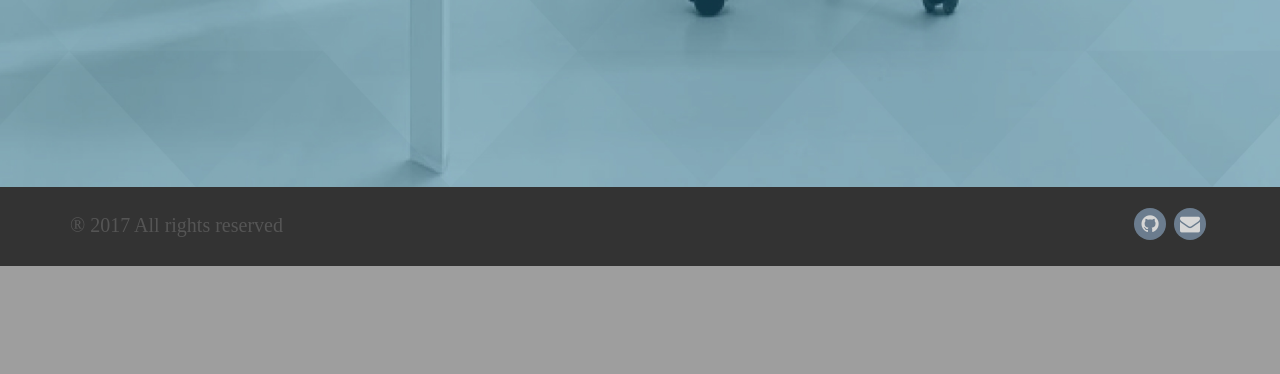
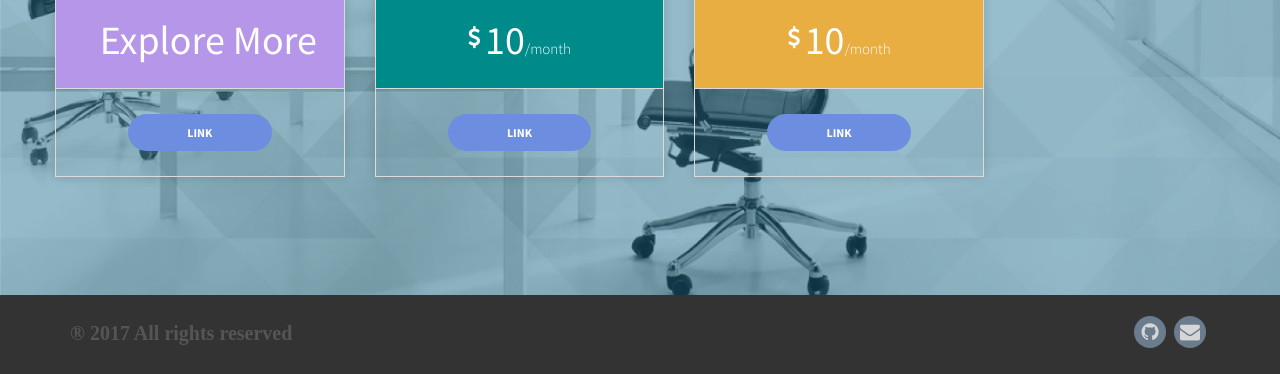
Before and after one commit to MichaelMMeskhi/MLRP, a Flask app: template templates/result.html in a window 1280 px wide. Shown: the part 1310-1684 px from the top of the page. Before the commit the page ends 1576 px from the top, so only its background shows below. Run offline with Flask 2, Linux system fonts and the light colour scheme; the template is opened without the code that fills it: most values are stand-ins (such as "Sample title", 1, 10 or a date in 2020); parts of the project's set-up code (start-up, migrations or seed data) failed here and were passed over; some libraries are stand-ins or nearby versions.

Commit message:
Table updated

```diff
--- a/templates/index.html
+++ b/templates/index.html
@@ -8,8 +8,12 @@
     <link rel="stylesheet" href="{{ url_for('static', filename='bootstrap/css/bootstrap.min.css') }}">
     <link rel="stylesheet" href="https://fonts.googleapis.com/css?family=Source+Sans+Pro:300,400,700,400italic">
     <link rel="stylesheet" href="{{ url_for('static', filename='fonts/font-awesome.min.css') }}">
+    <link rel="stylesheet" href="https://daneden.github.io/animate.css/animate.min.css">
+    <link rel="stylesheet" href="{{ url_for('static', filename='css/Pricing-Table-Style-01.css') }}">
+    <link rel="stylesheet" href="{{ url_for('static', filename='css/Pricing-Table-Style-011.css') }}">
+    <link rel="stylesheet" href="{{ url_for('static', filename='css/Pricing-Tables.css') }}">
+    <link rel="stylesheet" href="{{ url_for('static', filename='css/Pricing-Tables1.css') }}">
     <link rel="stylesheet" href="{{ url_for('static', filename='css/user.css') }}">
-
 </head>
 
 <body style="background-color:rgb(51,51,51);">
--- a/templates/result.html
+++ b/templates/result.html
@@ -8,6 +8,11 @@
     <link rel="stylesheet" href="{{ url_for('static', filename='bootstrap/css/bootstrap.min.css') }}">
     <link rel="stylesheet" href="https://fonts.googleapis.com/css?family=Source+Sans+Pro:300,400,700,400italic">
     <link rel="stylesheet" href="{{ url_for('static', filename='fonts/font-awesome.min.css') }}">
+    <link rel="stylesheet" href="https://daneden.github.io/animate.css/animate.min.css">
+    <link rel="stylesheet" href="{{ url_for('static', filename='css/Pricing-Table-Style-01.css') }}">
+    <link rel="stylesheet" href="{{ url_for('static', filename='css/Pricing-Table-Style-011.css') }}">
+    <link rel="stylesheet" href="{{ url_for('static', filename='css/Pricing-Tables.css') }}">
+    <link rel="stylesheet" href="{{ url_for('static', filename='css/Pricing-Tables1.css') }}">
     <link rel="stylesheet" href="{{ url_for('static', filename='css/user.css') }}">
 </head>
 
@@ -29,24 +34,49 @@
         <div class="result" style="text-align: center; font-family:Bebas; font-size: 40px; color: #ffffff; padding-top: 140px; padding-bottom: 140px">
             <h1 class="display-2">MLR-PRO</h1>
             <p class="display-3" style="font-family:Bebas Neue; font-type:normal;text-align: center; margin:15%; font-size: 25pt;" > {{ sonuc }}</p>
-            <div style="text-align: center;">
-        <table  style="width:100%;text-align: center;">
-
-          <tr>
-            <td><a href="http://udacity.com"><img style="width: 400px;" src="{{ url_for('static', filename='img/uda.png') }}"></a></td>
-            <td><a href="http://hackerrank.com"><img style="width: 400px;" src="{{ url_for('static', filename='img/hac.png') }}"></a></td>
-
-          </tr>
-          <tr>
-            <td><a href="http://www.coursera.org"><img style="width: 400px;" src="{{ url_for('static', filename='img/cou.png') }}"></a></td>
-            <td><a href="http://edx.org"><img style="width: 400px;" src="{{ url_for('static', filename='img/edx.png') }}"></a></td>
-
-          </tr>
-
-        </table>
-    </div>
+            <div style="text-align: center;"></div>
         </div>
 
+    </div>
+
+    <div class="jumbotron hero" style="padding-left:25px;">
+        <section class="pricing-table" style="width:959px;padding-left:30px;">
+            <div class="row">
+                <div class="col-md-4 col-sm-4">
+                    <div class="pricingTable purple">
+                        <div class="pricingTable-header">
+                            <h3>UDACITY </h3><span style="padding-bottom:10px;">Lorem Ipsum</span><img src="{{ url_for('static', filename='img/udacity_share-46db4b8faf075a5af5a1070a7fa0ad3639783609ff45f447e4ea467fe3aa9d32.png') }}" style="width:270px;"></div>
+                        <div class="pricing-plans"><span class="price-value"><span>Explore More</span></span>
+                        </div>
+                        <div class="pricingContent"></div>
+                        <div class="pricingTable-sign-up"><a href="#" class="btn btn-block" style="background-color:#6d8de1;">Link</a></div>
+                    </div>
+                </div>
+                <div class="col-md-4 col-sm-4">
+                    <div class="pricingTable green">
+                        <div class="pricingTable-header">
+                            <h3>HACKERRANK </h3><span style="padding-bottom:10px;">Lorem Ipsum</span><img src="{{ url_for('static', filename='img/udacity_share-46db4b8faf075a5af5a1070a7fa0ad3639783609ff45f447e4ea467fe3aa9d32.png') }}" style="width:270px;"></div>
+                        <div class="pricing-plans"><span class="price-value"><i class="fa fa-usd"></i><span>10 </span></span><span class="month">/month </span></div>
+                        <div class="pricingContent">
+                            <ul></ul>
+                        </div>
+                        <div class="pricingTable-sign-up"><a href="#" class="btn btn-block" style="background-color:#6d8de1;">Link</a></div>
+                    </div>
+                </div>
+                <div class="col-md-4 col-sm-4">
+                    <div class="pricingTable yellow">
+                        <div class="pricingTable-header">
+                            <h3>COURSERA </h3><span style="padding-bottom:10px;">Lorem Ipsum</span><img src="{{ url_for('static', filename='img/udacity_share-46db4b8faf075a5af5a1070a7fa0ad3639783609ff45f447e4ea467fe3aa9d32.png') }}" style="width:270px;"></div>
+                        <div class="pricing-plans"><span class="price-value"><i class="fa fa-usd"></i><span>10 </span></span><span class="month">/month </span></div>
+                        <div class="pricingContent"></div>
+                        <div class="pricingTable-sign-up"><a href="#" class="btn btn-block" style="background-color:#6d8de1;">Link</a></div>
+                    </div>
+                </div>
+            </div>
+            <div class="container">
+                <div class="pricing-area text-center"></div>
+            </div>
+        </section>
     </div>
 
    <footer class="site-footer" style="padding-top:-1px;margin-top:-33px;">
```
Also changed, not shown: 1 other file.
